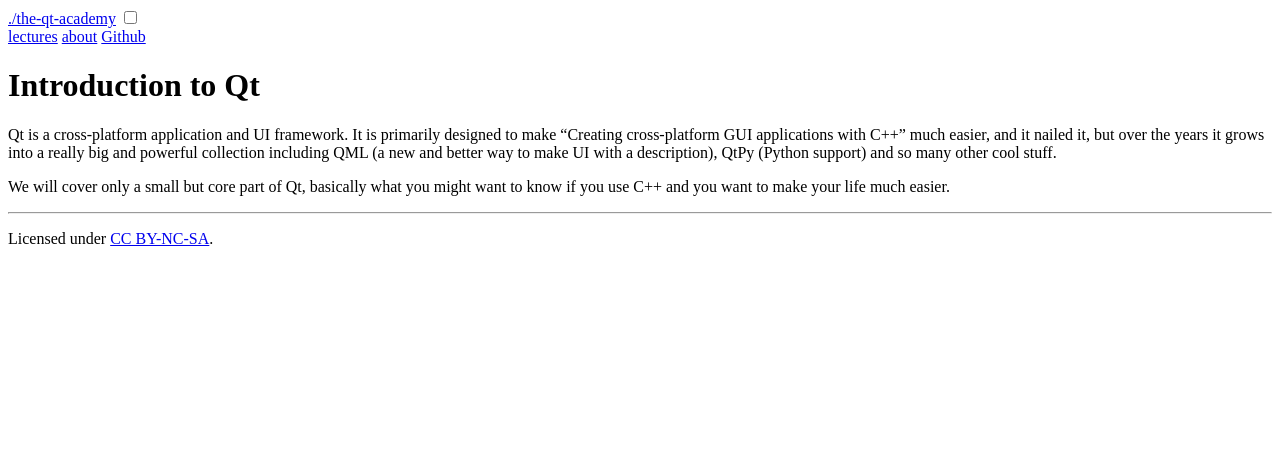
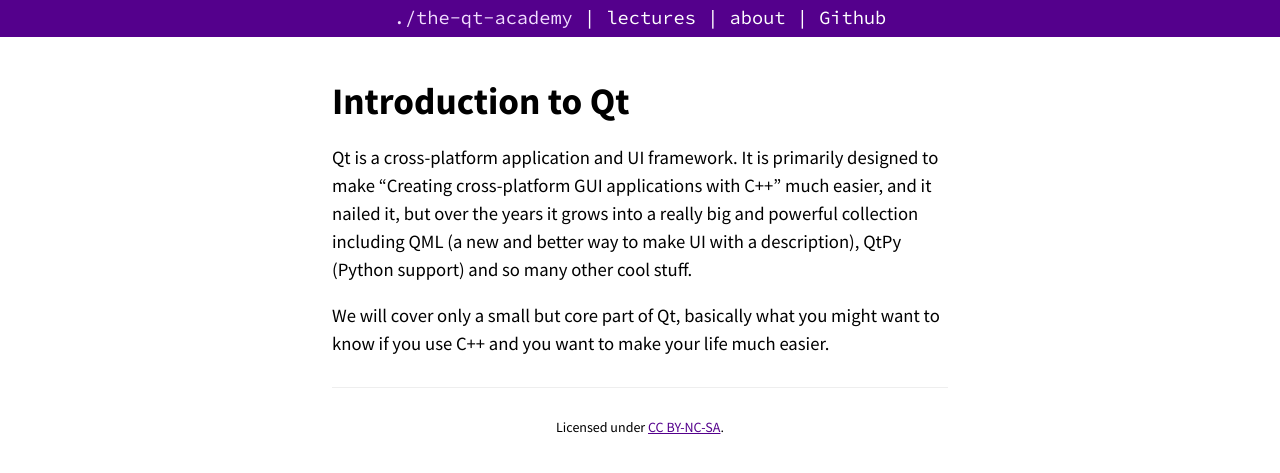
Before and after one commit to IvonZZhang/qt-academy, a Jekyll site: the page built from _lectures/intro.md, in a window 1280 px wide. Shown: the top 473 px of the page. Built offline with Jekyll 4.4.1, drawn with Linux system fonts in a browser that asks for light colours.

Commit message:
Update head.html

```diff
--- a/_includes/head.html
+++ b/_includes/head.html
@@ -40,8 +40,8 @@
     {% endif %}
   </title>
 
-  <link rel="stylesheet" href="static/css/main.css">
-  <link rel="stylesheet" href="static/css/syntax.css">
+  <link rel="stylesheet" href="/qt-academy/static/css/main.css">
+  <link rel="stylesheet" href="/qt-academy/static/css/syntax.css">
   <link href='https://fonts.googleapis.com/css?family=Source+Sans+Pro:200,300,400,600,700,900,200italic,300italic,400italic,600italic,700italic,900italic&subset=latin,latin-ext' rel='stylesheet' type='text/css'>
   <link href='https://fonts.googleapis.com/css?family=Source+Code+Pro:200,300,400,500,600,700,900&subset=latin,latin-ext' rel='stylesheet' type='text/css'>
 
```
